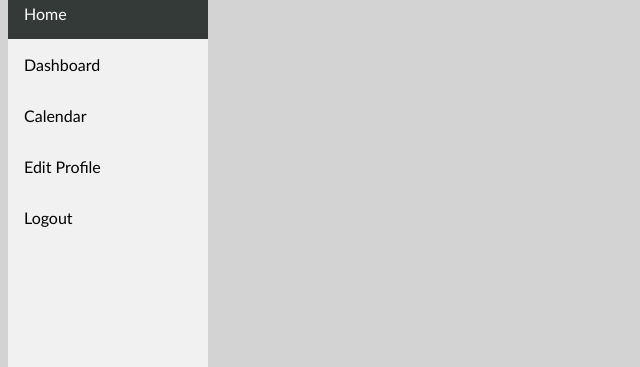
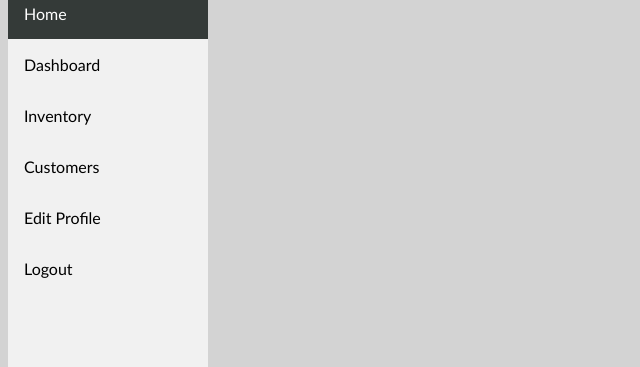
Before and after one commit to ivanightmare/InventoryMgm, a Node project: template views/profile.ejs in a window 1280 px wide. Shown: the part 123-490 px from the top of the page, without its empty margins (0-640 px from the left). Run offline with Node 20 templates, Linux system fonts and the light colour scheme; the template is opened without the code that fills it, so the values that code supplies are empty.

Commit message:
init customers/inventory/profile html

```diff
--- a/views/profile.ejs
+++ b/views/profile.ejs
@@ -84,7 +84,8 @@
         </div>
         <a class="active" href="#home">Home</a>
         <a href="#Dashboard">Dashboard</a>
-        <a href="#calendar">Calendar</a>
+        <a href="#Inventory">Inventory</a>
+        <a href="#Customers">Customers</a>
         <a href="#EditProfile">Edit Profile</a>
         <a href="#Logout">Logout</a>
       </div>
```
Also changed, not shown: views/customers.ejs (added), views/inventory.ejs (added).
